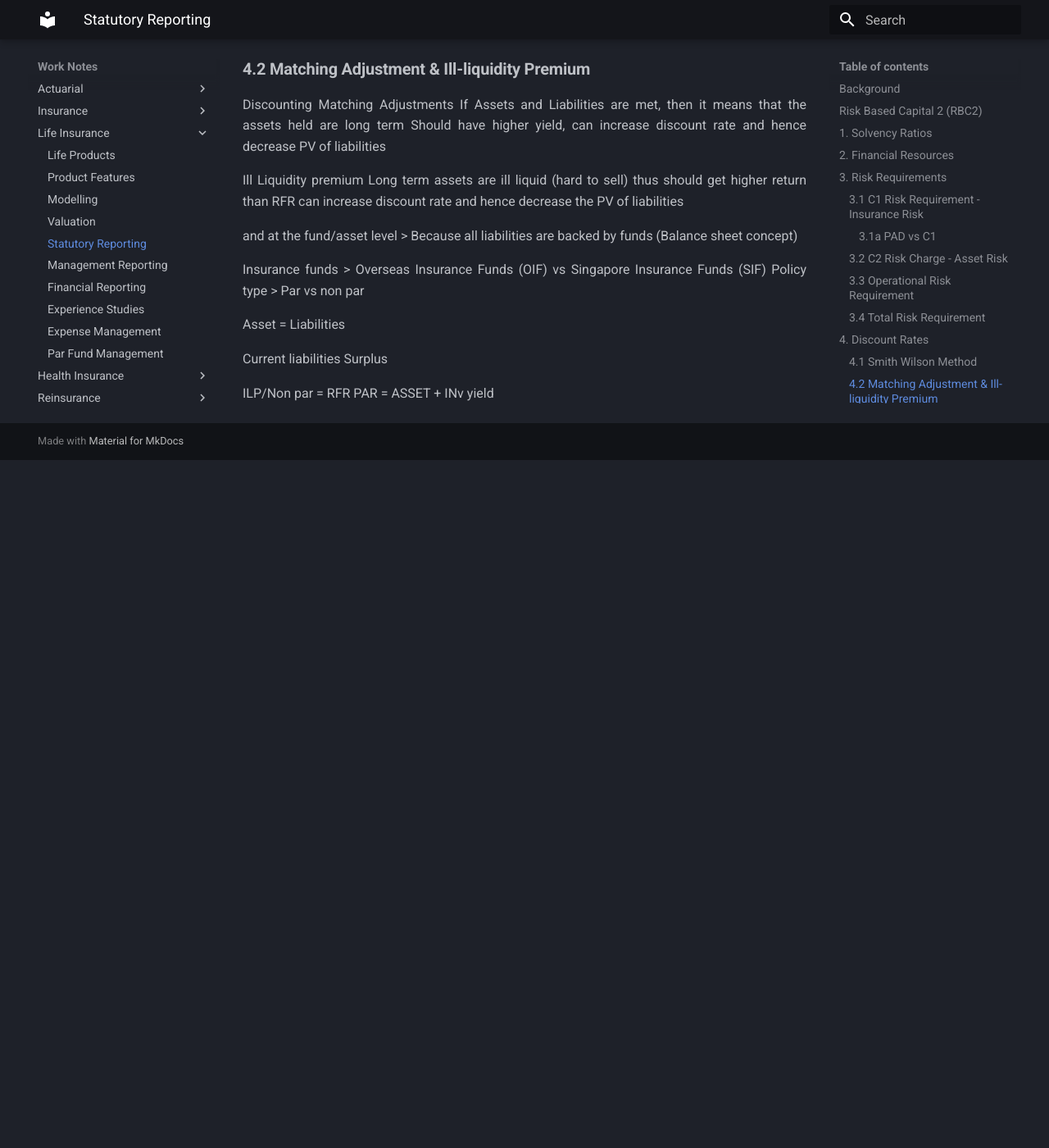
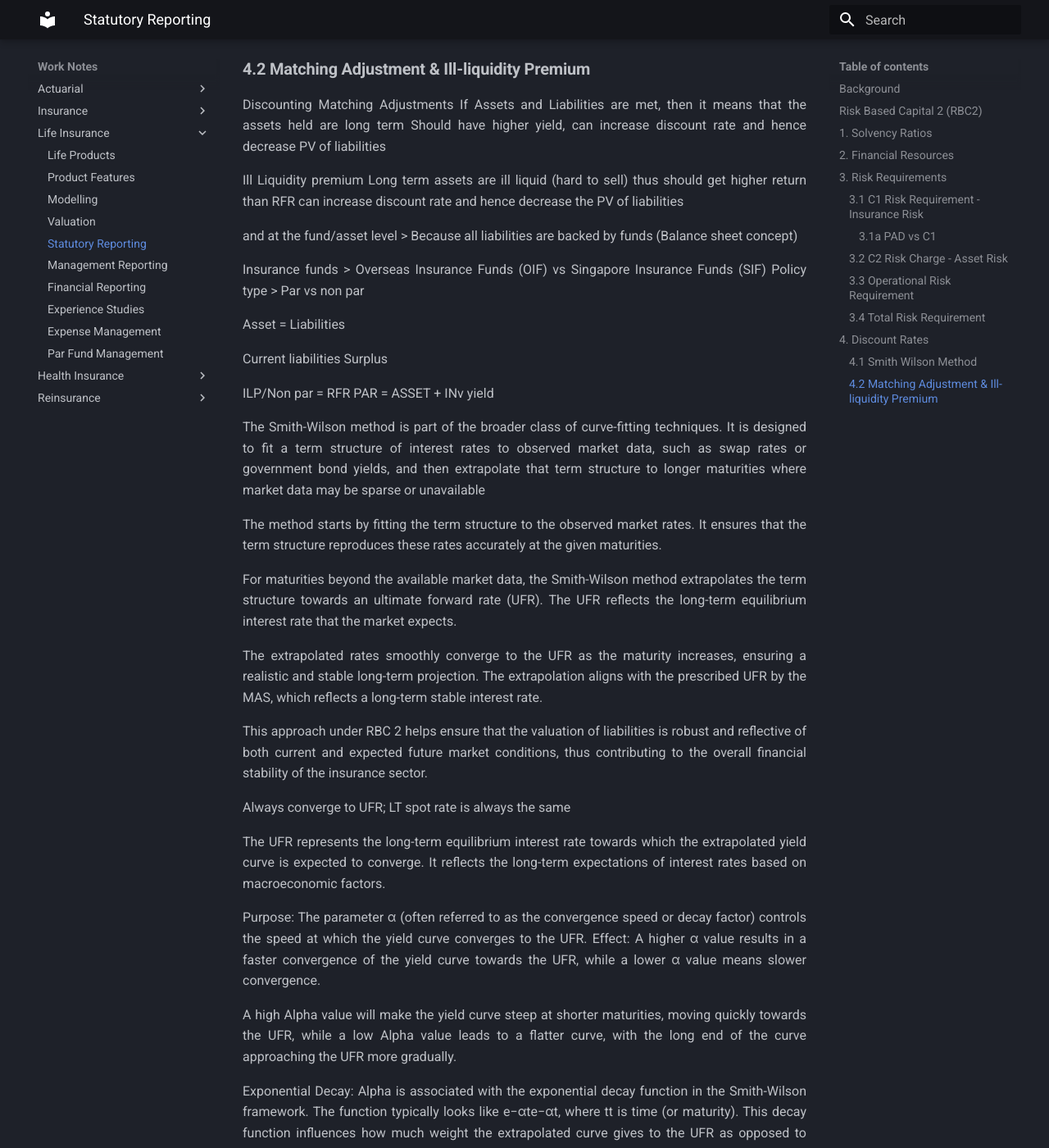
Before and after one commit to Sleepypiggi/Work_Notes, an MkDocs documentation site: the page built from docs/3_Life_Insurance/5_Statutory_Reporting.md, in a window 1280 px wide and 1400 px high, scrolled down 7750 px. Shown: the whole window at 82% size. Built offline with MkDocs 1.6.1 and Material for MkDocs 9.7.7, drawn with Linux system fonts in a browser that asks for light colours; before the commit the page ends 8311 px from its top, so only the background shows below that; some of the changed text lies outside the part shown.

Commit message:
Tuesday 05/11/2024 23:24 Updates

```diff
--- a/docs/3_Life_Insurance/5_Statutory_Reporting.md
+++ b/docs/3_Life_Insurance/5_Statutory_Reporting.md
@@ -219,3 +219,35 @@ Surplus
 
 ILP/Non par = RFR
 PAR = ASSET + INv yield
+
+The Smith-Wilson method is part of the broader class of curve-fitting techniques. It is designed to fit a term structure of interest rates to observed market data, such as swap rates or government bond yields, and then extrapolate that term structure to longer maturities where market data may be sparse or unavailable
+
+The method starts by fitting the term structure to the observed market rates. It ensures that the term structure reproduces these rates accurately at the given maturities.
+
+For maturities beyond the available market data, the Smith-Wilson method extrapolates the term structure towards an ultimate forward rate (UFR). The UFR reflects the long-term equilibrium interest rate that the market expects.
+
+The extrapolated rates smoothly converge to the UFR as the maturity increases, ensuring a realistic and stable long-term projection.
+The extrapolation aligns with the prescribed UFR by the MAS, which reflects a long-term stable interest rate.
+
+This approach under RBC 2 helps ensure that the valuation of liabilities is robust and reflective of both current and expected future market conditions, thus contributing to the overall financial stability of the insurance sector.
+
+Always converge to UFR; LT spot rate is always the same
+
+The UFR represents the long-term equilibrium interest rate towards which the extrapolated yield curve is expected to converge. It reflects the long-term expectations of interest rates based on macroeconomic factors.
+
+Purpose: The parameter α (often referred to as the convergence speed or decay factor) controls the speed at which the yield curve converges to the UFR.
+Effect: A higher α value results in a faster convergence of the yield curve towards the UFR, while a lower α value means slower convergence.
+
+A high Alpha value will make the yield curve steep at shorter maturities, moving quickly towards the UFR, while a low Alpha value leads to a flatter curve, with the long end of the curve approaching the UFR more gradually.
+
+Exponential Decay: Alpha is associated with the exponential decay function in the Smith-Wilson framework. The function typically looks like e−αte−αt, where tt is time (or maturity). This decay function influences how much weight the extrapolated curve gives to the UFR as opposed to observed market data.
+
+The Matching Adjustment is intended to reduce the artificial volatility in an insurer’s balance sheet by recognizing the additional return that can be earned from holding illiquid assets over long periods, where the insurer's liabilities are also illiquid.
+
+It provides a way to reflect the insurer's ability to hold assets to maturity, thereby allowing the valuation of liabilities to more closely align with the expected returns on the corresponding assets.
+
+To apply the Matching Adjustment, the insurer must demonstrate that the assets are closely matched to the liabilities in terms of both timing and amount. The cash flows from the assets must closely match the expected cash flows from the insurance liabilities.
+
+The Matching Adjustment is calculated as the difference between the yield on the matching assets and a risk-free rate, adjusted for the cost of credit risk (often referred to as the Fundamental Spread).
+
+By using the Matching Adjustment, insurers can reduce the present value of their long-term liabilities, which in turn can reduce their capital requirements under the RBC 2 framework. This reflects the lower risk associated with holding matched assets and liabilities.
```
